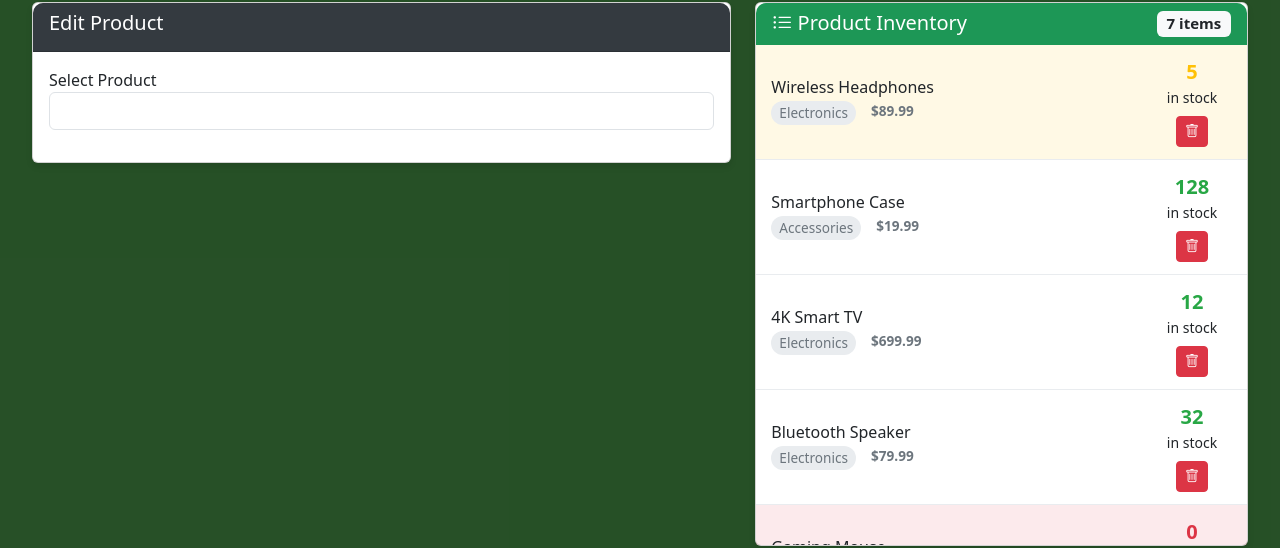
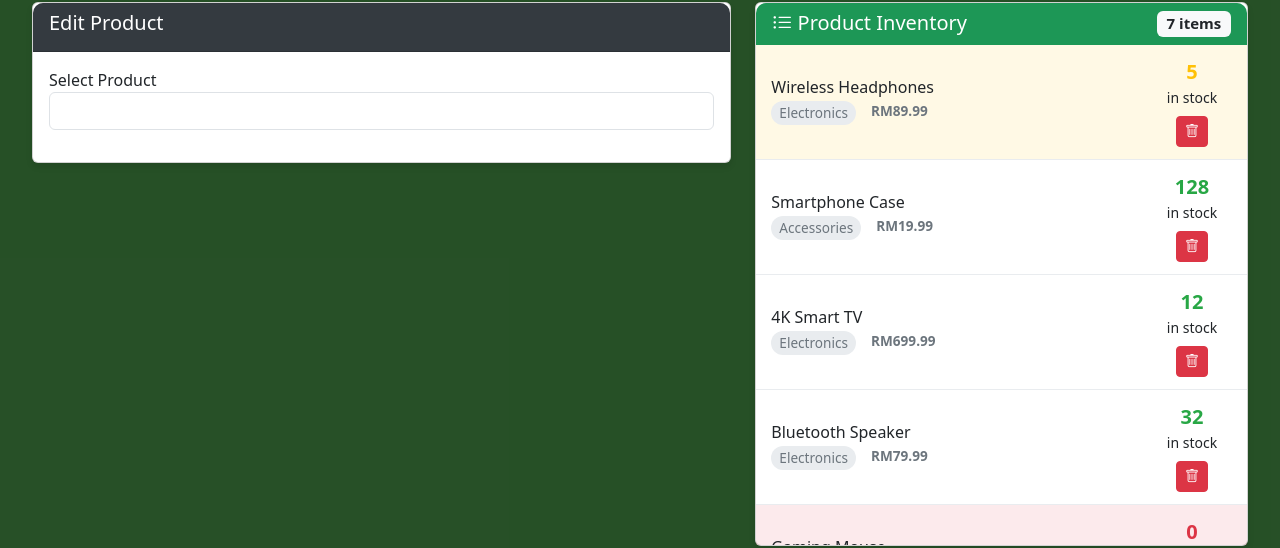
Before and after one commit to aisyahmawaddah/peganggang_webtech, a Vue app: page / in a window 1280 px wide. Both pictures are taken after a click on the link "Update Inventory". Shown: the part 251-799 px from the top of the page. Built offline with nearby package versions, Linux system fonts and the light colour scheme.

Commit message:
Change to RM

```diff
--- a/src/components/UpdatePage.vue
+++ b/src/components/UpdatePage.vue
@@ -54,7 +54,7 @@
                   <h6 class="mb-1">{{ product.name }}</h6>
                   <div class="item-meta">
                     <span class="category">{{ product.category }}</span>
-                    <span class="price">${{ product.price.toFixed(2) }}</span>
+                    <span class="price">RM{{ product.price.toFixed(2) }}</span>
                   </div>
                 </div>
                 <div class="item-stock text-center">
--- a/src/components/update/ProductEditor.vue
+++ b/src/components/update/ProductEditor.vue
@@ -27,7 +27,7 @@
 
         <div class="row">
           <div class="col-md-6 mb-3">
-            <label for="productPrice">Price ($)</label>
+            <label for="productPrice">Price (RM)</label>
             <input type="number" step="0.01" class="form-control" id="productPrice" v-model="form.price" required>
           </div>
           <div class="col-md-6 mb-3">
```
